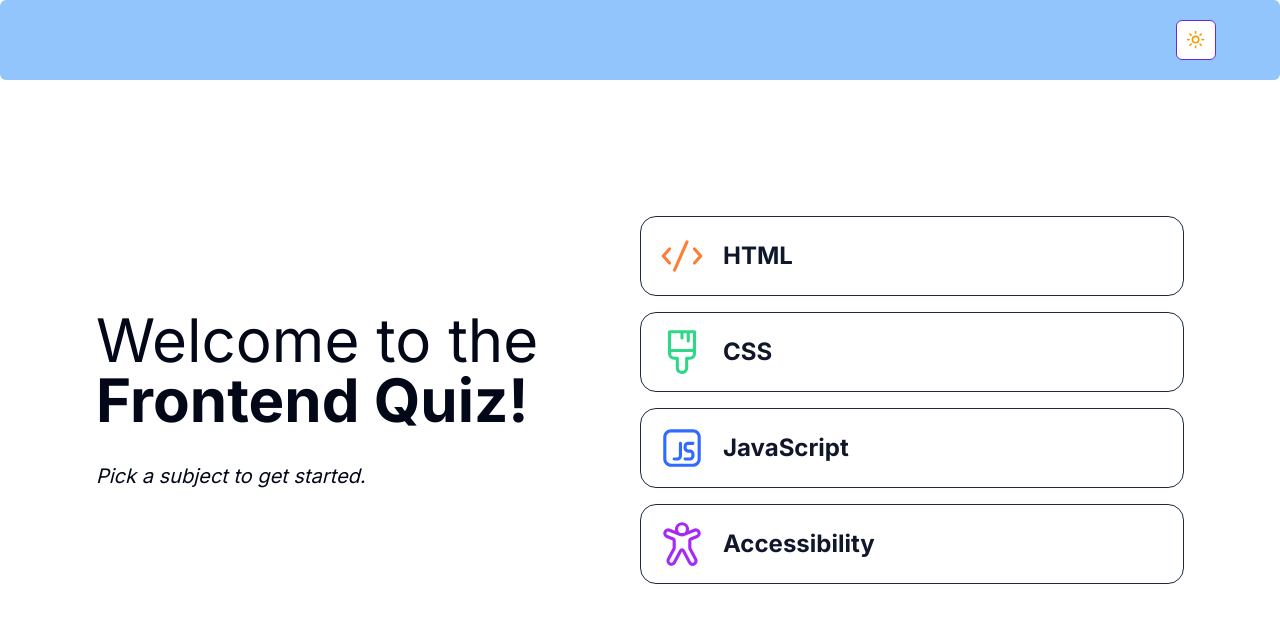
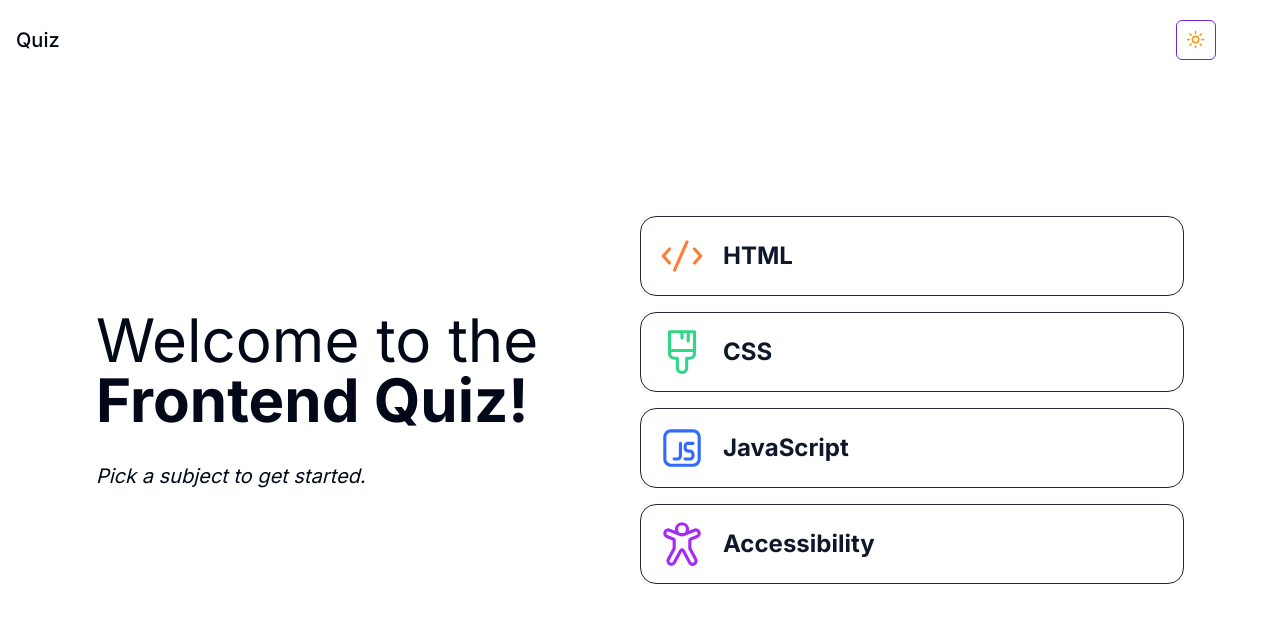
Before and after one commit to ajarek/next-14-ep15-frontend-quiz, a Next.js app: page / in a window 1280 px wide. Shown: the top 622 px of the page. Built offline with nearby package versions, Linux system fonts and the light colour scheme.

Commit message:
added useRouter

```diff
--- a/components/Navbar.tsx
+++ b/components/Navbar.tsx
@@ -10,12 +10,23 @@ import {
   NavigationMenuTrigger,
   NavigationMenuViewport,
 } from "@/components/ui/navigation-menu"
+
 import { ModeToggle } from './ui/toggle-mode'
+import Link from "next/link"
 
 
 const Navbar = () => {
   return (
     <NavigationMenu>
+      <Link
+            href='/'
+            legacyBehavior
+            passHref
+          >
+            <NavigationMenuLink className='group inline-flex h-10 w-max items-center justify-center rounded-md bg-background px-4 py-2 text-xl font-medium transition-colors hover:bg-violet-600 hover:text-accent-foreground focus:bg-violet-600 focus:text-accent-foreground focus:outline-none disabled:pointer-events-none disabled:opacity-50 data-[active]:bg-accent/50 data-[state=open]:bg-accent/50'>
+              Quiz
+            </NavigationMenuLink>
+          </Link>
     <NavigationMenuItem className='list-none'>
 
       <NavigationMenuLink className={navigationMenuTriggerStyle()}>
--- a/components/ui/navigation-menu.tsx
+++ b/components/ui/navigation-menu.tsx
@@ -12,7 +12,7 @@ const NavigationMenu = React.forwardRef<
   <NavigationMenuPrimitive.Root
     ref={ref}
     className={cn(
-      "relative z-10 flex max-w-max flex-1 items-center justify-center",
+      "relative z-10 flex max-w-screen  items-center justify-between bg-transparent",
       className
     )}
     {...props}
@@ -41,7 +41,7 @@ NavigationMenuList.displayName = NavigationMenuPrimitive.List.displayName
 const NavigationMenuItem = NavigationMenuPrimitive.Item
 
 const navigationMenuTriggerStyle = cva(
-  "group inline-flex h-20 w-screen items-center bg-blue-300 justify-end rounded-md bg-background px-16 py-2 text-sm font-medium transition-colors hover:bg-accent hover:text-accent-foreground focus:bg-accent focus:text-accent-foreground focus:outline-none disabled:pointer-events-none disabled:opacity-50 data-[active]:bg-accent/50 data-[state=open]:bg-accent/50"
+  "group inline-flex h-20 w- items-center  justify-end rounded-md bg-background px-16 py-2 text-sm font-medium transition-colors hover:bg-accent hover:text-accent-foreground focus:bg-accent focus:text-accent-foreground focus:outline-none disabled:pointer-events-none disabled:opacity-50 data-[active]:bg-accent/50 data-[state=open]:bg-accent/50"
 )
 
 const NavigationMenuTrigger = React.forwardRef<
```
